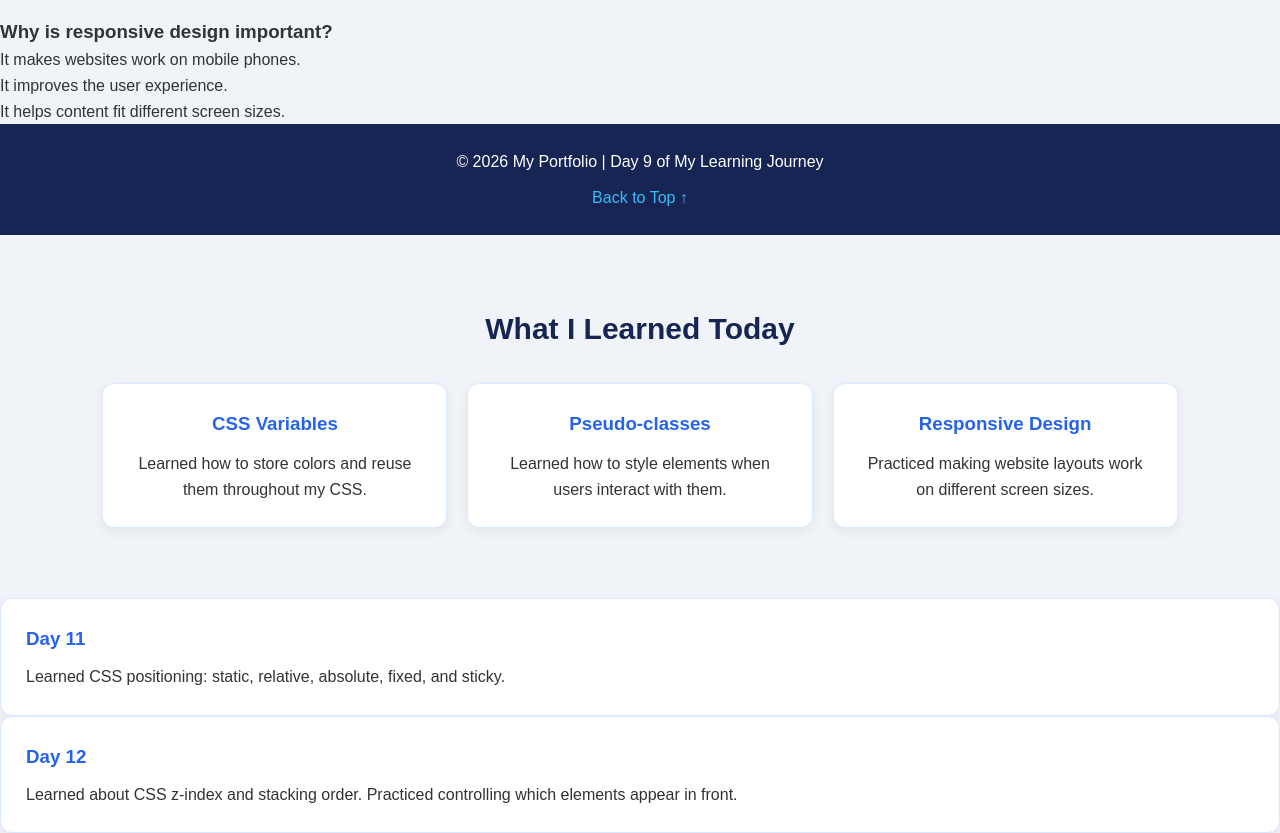
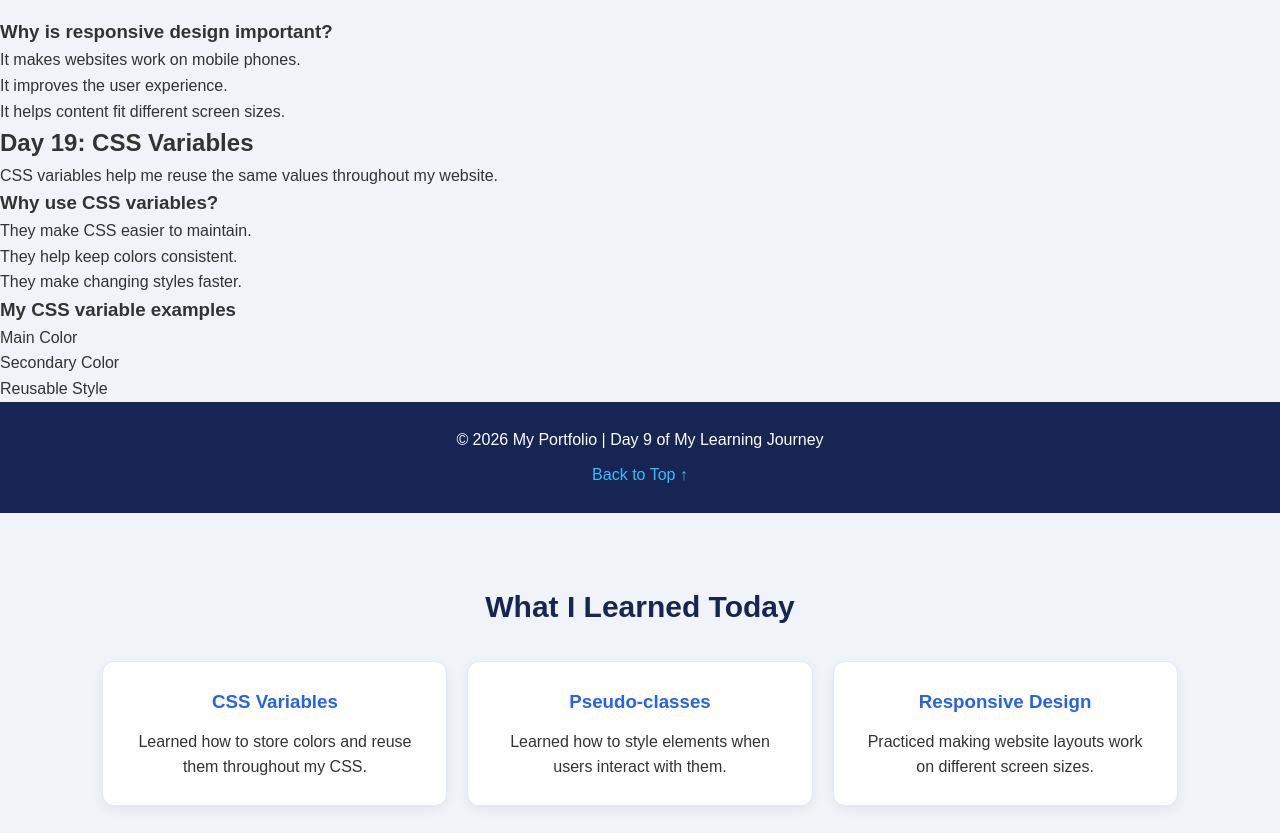
Before and after one commit to kaleabwosinachew-ui/1st-Portfolio-, a plain HTML site: page index.html in a window 1280 px wide. Shown: the part 10920-11753 px from the top of the page. Drawn offline with Linux system fonts and the light colour scheme.

Commit message:
variables

```diff
--- a/index.html
+++ b/index.html
@@ -613,6 +613,39 @@
         <li>It helps content fit different screen sizes.</li>
     </ul>
 </section>
+    <!-- Day 19: CSS Variables -->
+<section class="lesson-section">
+    <h2>Day 19: CSS Variables</h2>
+
+    <p>
+        CSS variables help me reuse the same values
+        throughout my website.
+    </p>
+
+    <h3>Why use CSS variables?</h3>
+
+    <ul>
+        <li>They make CSS easier to maintain.</li>
+        <li>They help keep colors consistent.</li>
+        <li>They make changing styles faster.</li>
+    </ul>
+
+    <h3>My CSS variable examples</h3>
+
+    <div class="variable-demo">
+        <div class="variable-box">
+            Main Color
+        </div>
+
+        <div class="variable-box secondary-box">
+            Secondary Color
+        </div>
+
+        <div class="variable-box">
+            Reusable Style
+        </div>
+    </div>
+</section>
     <!-- Footer -->
     <footer>
         <p>© 2026 My Portfolio | Day 9 of My Learning Journey</p>
@@ -729,3 +762,11 @@
         and screen sizes.
     </p>
 </div>
+<!-- Day 19 -->
+<div class="journey-card">
+    <h3>Day 19: CSS Variables</h3>
+    <p>
+        Today I learned how to create reusable CSS variables
+        for colors, spacing, borders, and other styles.
+    </p>
+</div>
```
